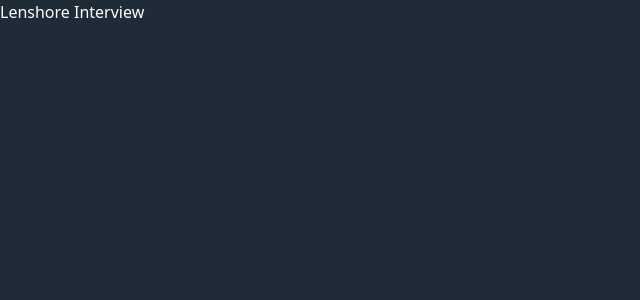
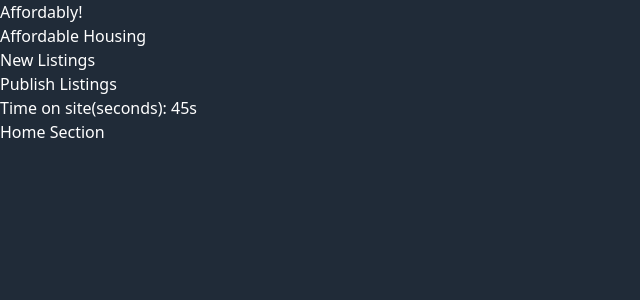
Before and after one commit to jrodolforojas/lanshore-interview, a React (Vite) app: page / in a window 1280 px wide. Shown: the top 300 px of the page, without its empty margins (0-640 px from the left). Built offline with nearby package versions, Linux system fonts and the light colour scheme.

Commit message:
♻️ [main] navigation and navbar

```diff
--- a/src/App.tsx
+++ b/src/App.tsx
@@ -1,8 +1,15 @@
+import Navbar from "./components/navbar"
+import Navigation from "./components/navigation"
 
 function App() {
   return (
     <div>
-      <h1>Lenshore Interview</h1>
+      <header>
+        <Navbar />
+      </header>
+      <main className="max-w-5xl mx-auto px-10 py-5">
+        <Navigation />
+      </main>
     </div>
   )
 }
```
